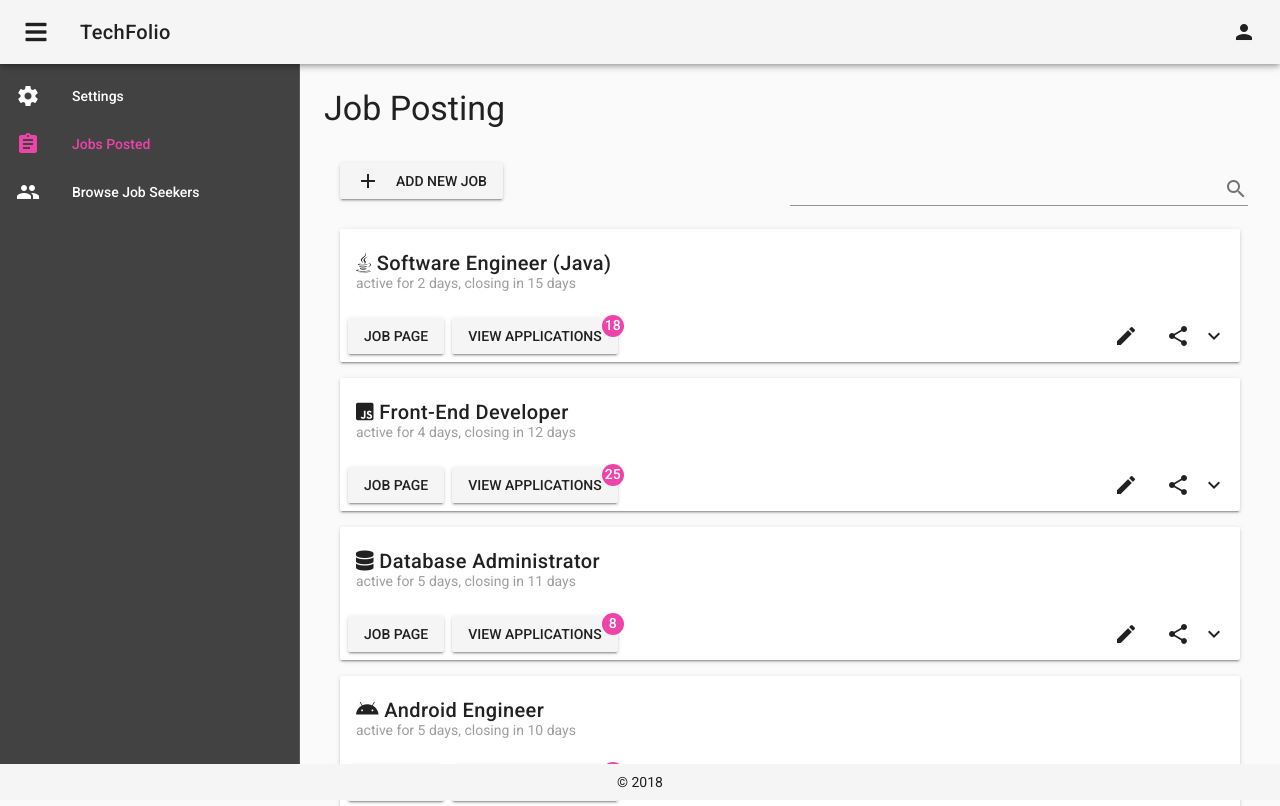
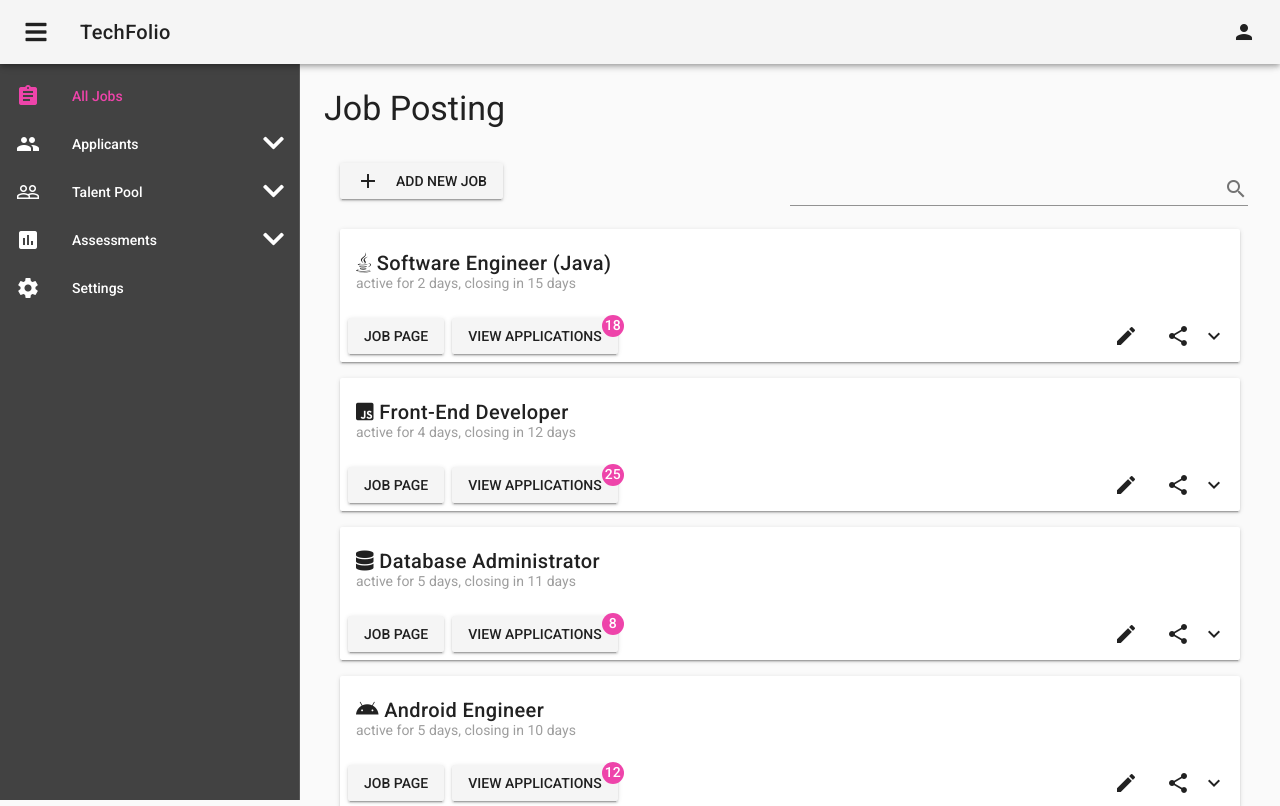
Before and after one commit to douglasleekiathui/wwcode, a Vue app: page /wwcode/ in a window 1280 px wide. Shown: the top 806 px of the page. Built offline with nearby package versions, Linux system fonts and the light colour scheme.

Commit message:
drawer updated

```diff
--- a/src/layouts/CompanyLayout.vue
+++ b/src/layouts/CompanyLayout.vue
@@ -3,7 +3,6 @@
     <v-navigation-drawer
       dark
       persistent
-      :mini-variant="miniVariant"
       :clipped="clipped"
       v-model="drawer"
       enable-resize-watcher
@@ -11,19 +10,47 @@
       app
     >
       <v-list>
+        <span v-for="i in items" :key="i">
         <v-list-tile
-          value="true"
-          v-for="(item, i) in items"
-          :key="i"
-          :to="item.path"
-        >
+        :to="i.path"
+        v-if="!i.children">
           <v-list-tile-action>
-            <v-icon v-html="item.icon"></v-icon>
+            <v-icon>{{i.icon}}</v-icon>
           </v-list-tile-action>
           <v-list-tile-content>
-            <v-list-tile-title class="navtile" v-text="item.title"></v-list-tile-title>
+            <v-list-tile-title class="navtile" v-text="i.title"></v-list-tile-title>
           </v-list-tile-content>
         </v-list-tile>
+
+        <v-list-group
+        :title="i.title"
+        v-else>
+          <v-list-tile slot="activator">
+            <v-list-tile-action>
+              <v-icon>{{ i.icon }}</v-icon>
+            </v-list-tile-action>
+            <v-list-tile-content>
+              <v-list-tile-title>
+                {{ i.title }}
+              </v-list-tile-title>
+            </v-list-tile-content>
+          </v-list-tile>
+          <v-list-tile
+          class="navtile"
+          v-for="c in i.children"
+          :key="c"
+          :to="c.path">
+          <v-list-tile-content>
+            <v-list-tile-title>
+              {{ c.title }}
+            </v-list-tile-title>
+          </v-list-tile-content>
+          <v-list-tile-action>
+            <icon>{{c.icon}}</icon>
+          </v-list-tile-action>
+          </v-list-tile>
+        </v-list-group>
+        </span>
       </v-list>
     </v-navigation-drawer>
     <v-toolbar
@@ -52,7 +79,7 @@
       <slot/>
     </v-content>
 
-    <v-footer :fixed="fixed" app>
+    <v-footer>
       <v-spacer/><span>&copy; 2018</span><v-spacer/>
     </v-footer>
   </v-app>
@@ -66,9 +93,18 @@ export default {
       drawer: true,
       fixed: false,
       items: [
+          {icon: 'assignments', title: 'All Jobs', path:"/"},
+          {icon: 'group', title: 'Applicants', children:[
+            {title:"All Applicants", path: '/applicant'}
+          ]},
+          {icon: 'people_outline', title: 'Talent Pool', children:[
+            {title:"All Talents", path: '/talent'}
+          ]},
+          {icon: 'assessment', title: 'Assessments', children:[
+            {title:"Create Assignment", path:"/assignment/create"},
+            {title:"All Assignment", path:"/assignment"}
+          ]},
           {icon: 'settings', title: 'Settings', path: '/settings'},
-          {icon: 'assignments', title: 'Jobs Posted', path:"/"},
-          {icon: 'group', title: 'Browse Job Seekers', path: '/seekers'}
         ],
       menu:[
           {title:'Jobs Posted',path:'/'},
```
